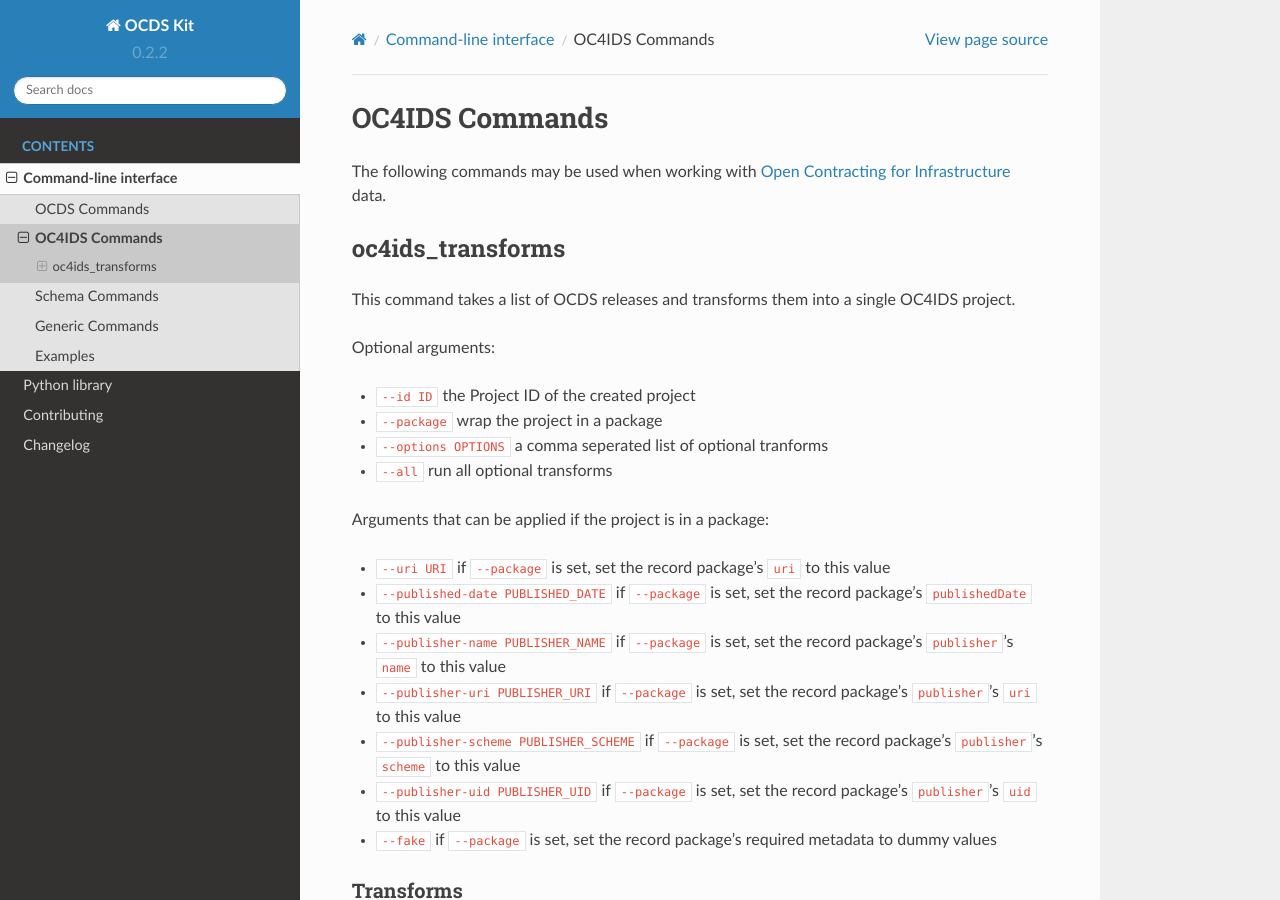
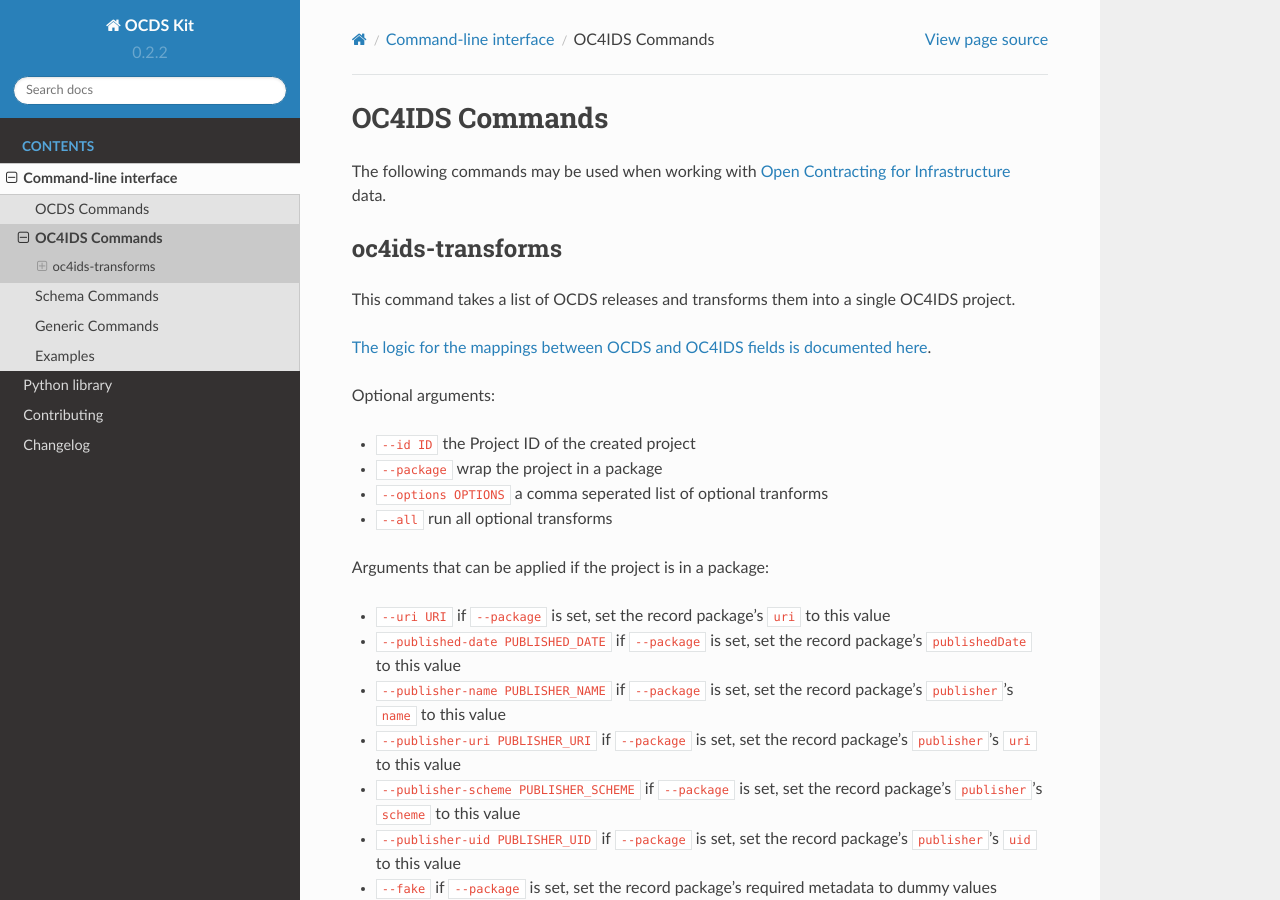
Before and after one commit to open-contracting/ocdskit, a Sphinx documentation site: the page built from docs/cli/oc4ids.rst, in a window 1280 px wide and 900 px high. Built offline with Sphinx 7.4.7 and the Read the Docs theme 2.0.0, drawn with Linux system fonts in a browser that asks for light colours.

Commit message:
Use hyphen instead of underscore in cli command

```diff
--- a/docs/cli/oc4ids.rst
+++ b/docs/cli/oc4ids.rst
@@ -3,10 +3,12 @@ OC4IDS Commands
 
 The following commands may be used when working with `Open Contracting for Infrastructure <https://standard.open-contracting.org/infrastructure>`__ data.
 
-oc4ids_transforms
+oc4ids-transforms
 -----------------
 
 This command takes a list of OCDS releases and transforms them into a single OC4IDS project.
+
+`The logic for the mappings between OCDS and OC4IDS fields is documented here <https://standard.open-contracting.org/infrastructure/latest/en/cost/#mapping-to-ids-and-from-ocds>`__.
 
 Optional arguments:
 
```
Also changed, not shown: 1 other file.
